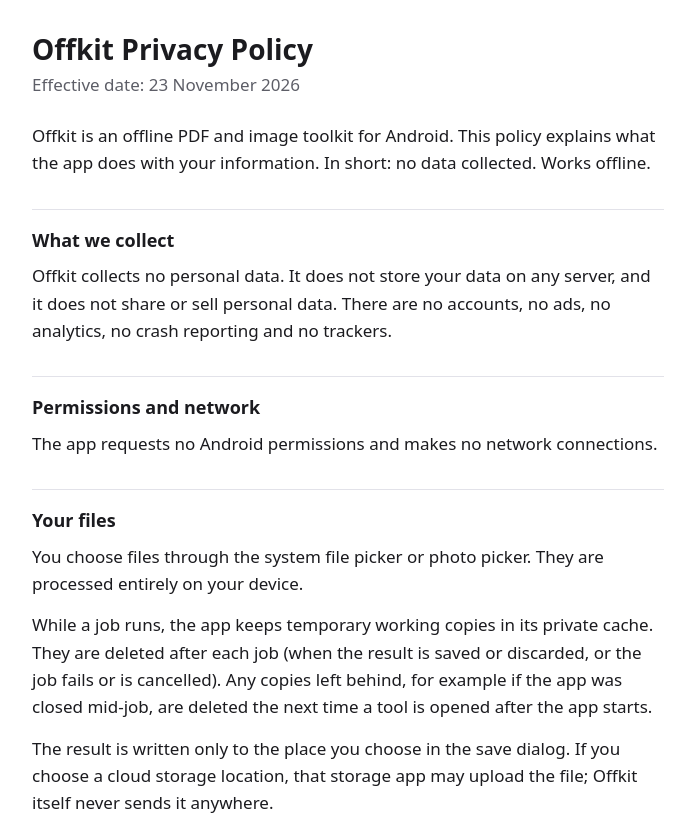
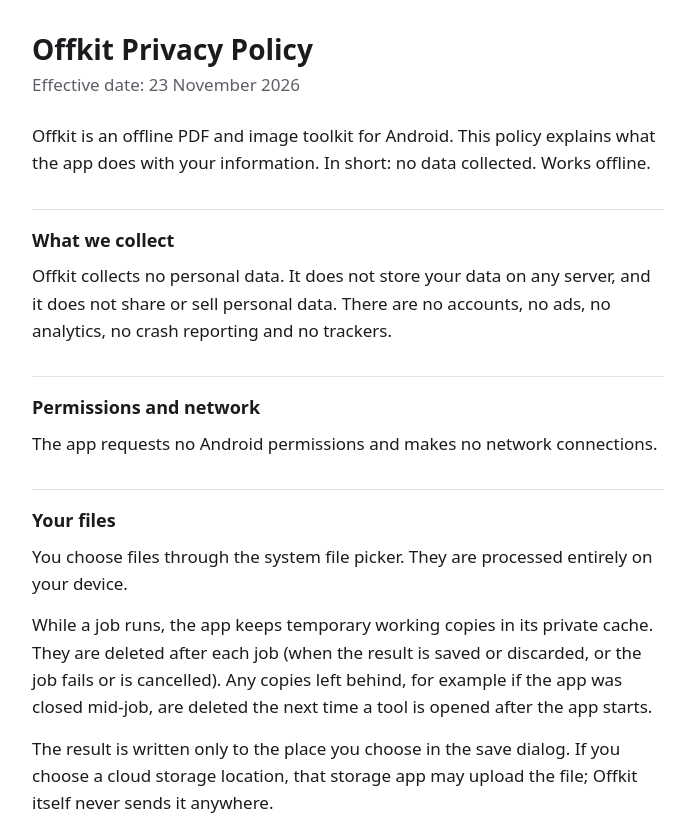
Before and after one commit to chennakrishnaa/pdf-utils, a plain HTML site: page docs/privacy/index.html in a window 1280 px wide. Shown: the top 819 px of the page, without its empty margins (292-987 px from the left). Drawn offline with Linux system fonts and the light colour scheme.

Commit message:
Privacy and listing text: drop photo picker, the app uses only the system file picker
Co-Authored-By: Claude Fable 5.2 <noreply@anthropic.com>
Claude-Session: https://claude.ai/code/session_01265QukD4QzsH6NAWb3NSwM

```diff
--- a/docs/privacy/index.html
+++ b/docs/privacy/index.html
@@ -60,7 +60,7 @@
 <p>The app requests no Android permissions and makes no network connections.</p>
 
 <h2>Your files</h2>
-<p>You choose files through the system file picker or photo picker. They are processed entirely on your device.</p>
+<p>You choose files through the system file picker. They are processed entirely on your device.</p>
 <p>While a job runs, the app keeps temporary working copies in its private cache. They are deleted after each job (when the result is saved or discarded, or the job fails or is cancelled). Any copies left behind, for example if the app was closed mid-job, are deleted the next time a tool is opened after the app starts.</p>
 <p>The result is written only to the place you choose in the save dialog. If you choose a cloud storage location, that storage app may upload the file; Offkit itself never sends it anywhere.</p>
 
```
Also changed, not shown: 3 other files.
